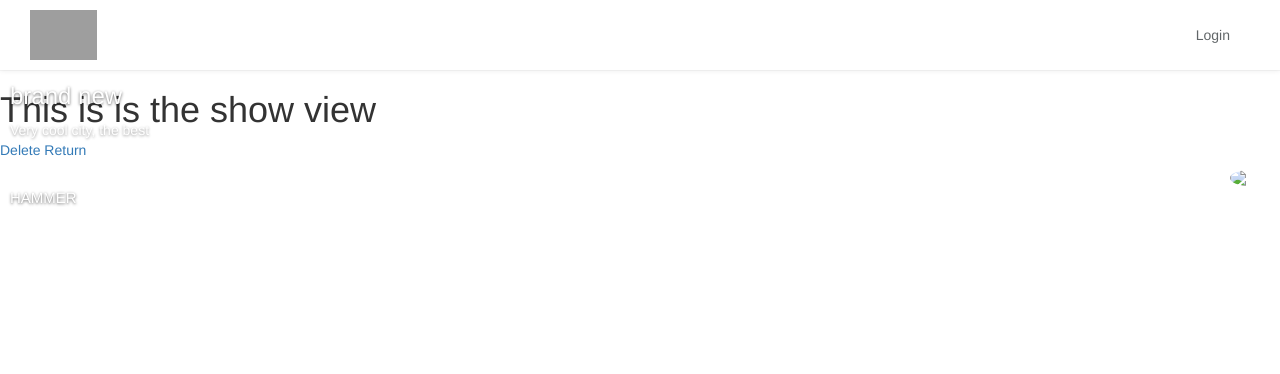
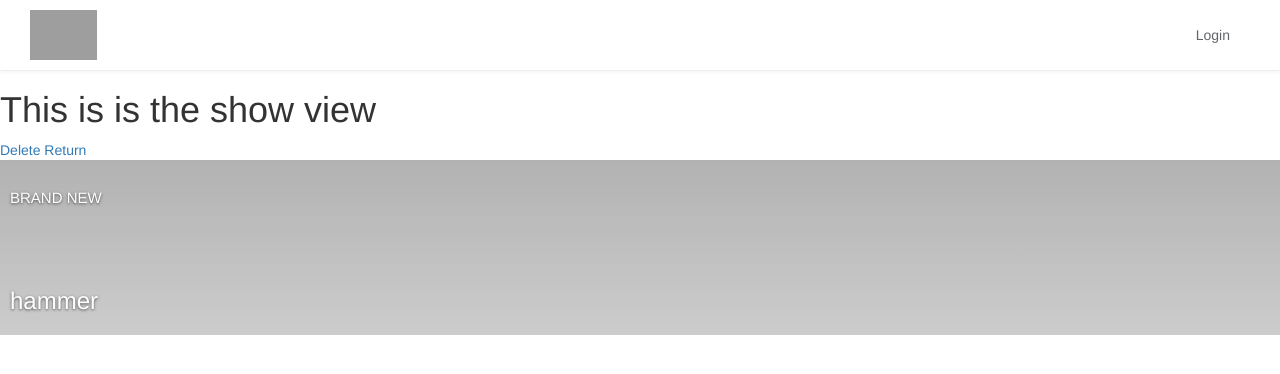
Before and after one commit to shoeferlin/rails-neighborhood-sharing, a Rails app: page /tools/1 in a window 1280 px wide. Shown: the top 374 px of the page. Run offline with Rails 7, Linux system fonts and the light colour scheme; data comes from the database, SQL or seed files in the repository; style sheets or scripts are compiled from the project's sources; some libraries are stand-ins or nearby versions; grey boxes are pictures that could not be loaded.

Commit message:
work in progress

```diff
--- a/app/assets/stylesheets/components/_card.scss
+++ b/app/assets/stylesheets/components/_card.scss
@@ -1,5 +1,5 @@
 .card {
-  height: 175px, 50px;
+  height: 175px;
   text-shadow: 0 1px 3px rgba(0,0,0,0.6);
   background-size: cover !important;
   background-position: center;
--- a/app/views/tools/show.html.erb
+++ b/app/views/tools/show.html.erb
@@ -1,15 +1,14 @@
 <h1>This is is the show view </h1>
+
 
 <%= link_to "Delete", tool_path(@tool), method: :delete %>
 
 <%= link_to "Return", tools_path %>
 
 <div class="card" style="background-image: linear-gradient(rgba(0,0,0,0.3), rgba(0,0,0,0.2)), url('https://kitt.lewagon.com/placeholder/cities/shanghai');">
-  <h2 class="card-category"><%= @tool.name%></h2>
+  <h2 class="card-category"><%= @tool.description %></h2>
   <div class="card-description">
-    <h2><%= @tool.description %></h2>
-    <p>Very cool city, the best</p>
+    <h2><%= @tool.name%></h2>
   </div>
-  <img class="card-user" src="https://kitt.lewagon.com/placeholder/users/tgenaitay">
   <a class="card-link" href="#" ></a>
 </div>
```
Also changed, not shown: db/schema.rb.
